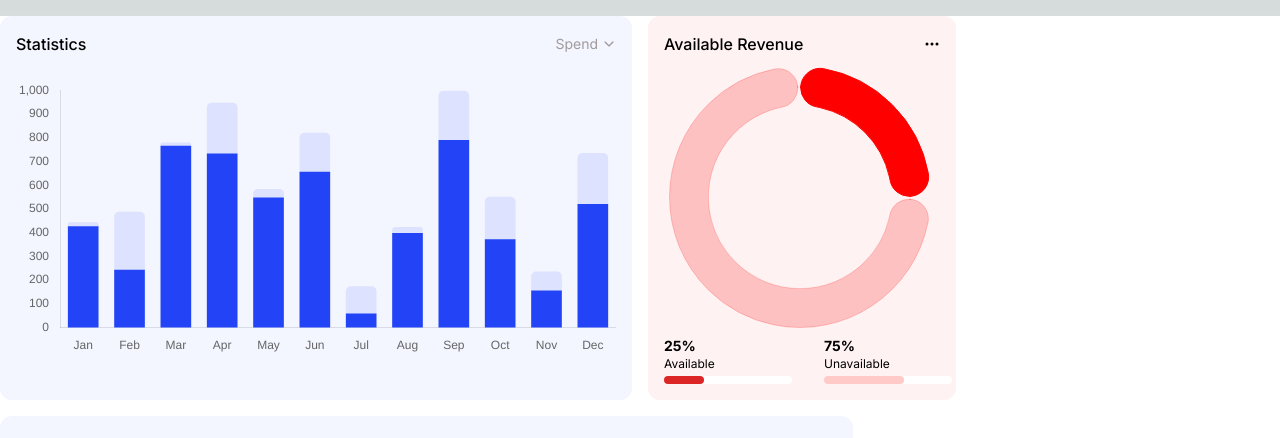
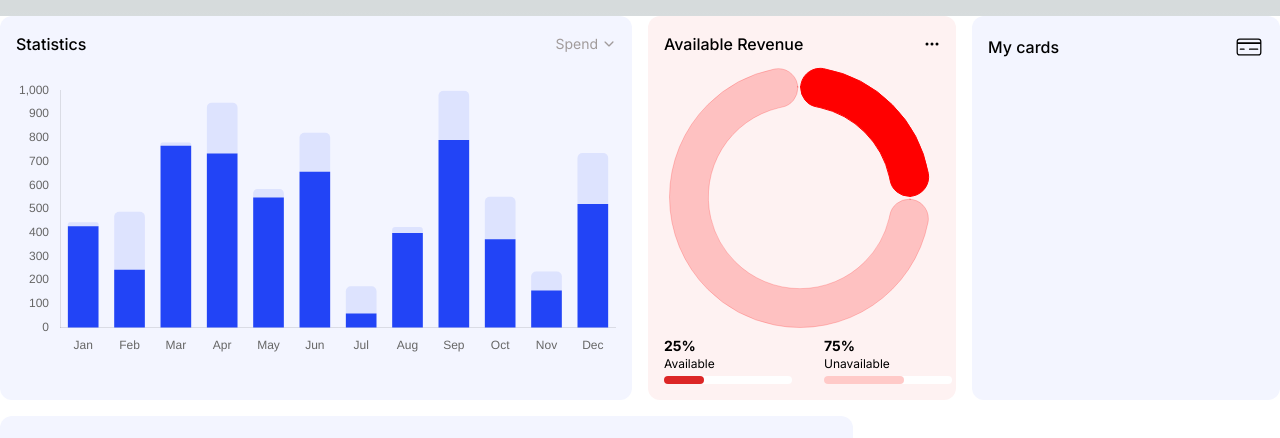
Before and after one commit to JasmineBabaYara/dashboard-demo-2, a Next.js app: page /dashboard in a window 1280 px wide. Shown: the top 438 px of the page. Built offline with nearby package versions, Linux system fonts and the light colour scheme.

Commit message:
add cards section

```diff
--- a/app/dashboard/page.js
+++ b/app/dashboard/page.js
@@ -45,6 +45,12 @@ export default function page() {
             </div>
           </div>
         </div>
+        <div className="bg-secondary rounded-xl col-span-1 p-4 h-96">
+          <div className="flex justify-between items-center">
+            <p className="font-medium text-black text-base">My cards</p>
+            <CiCreditCard1 size={30} />
+          </div>
+        </div>
       </div>
       <div className="grid grid-cols-3 mt-4">
         <div className="bg-secondary h-40 rounded-xl col-span-2"></div>
```
